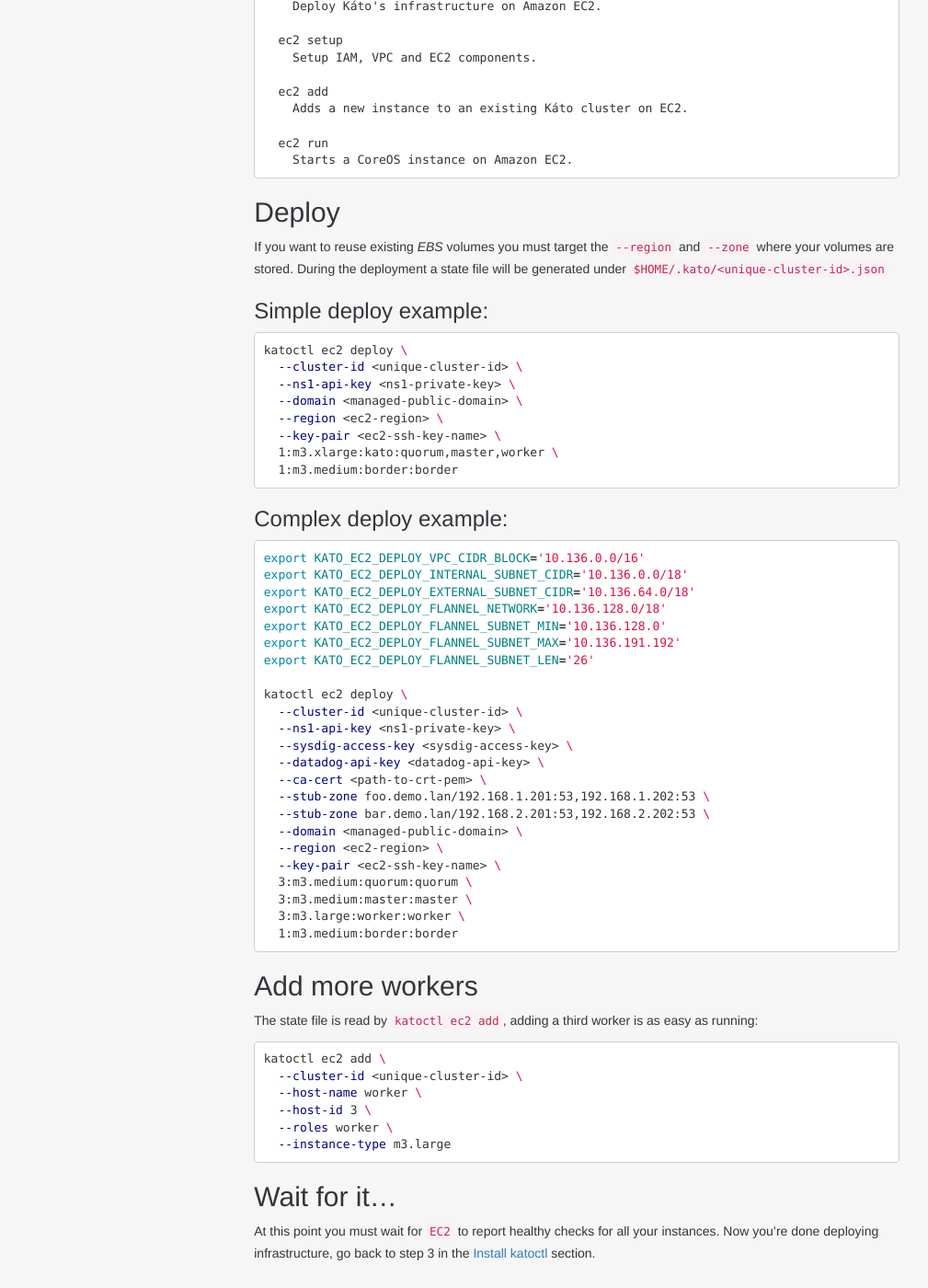
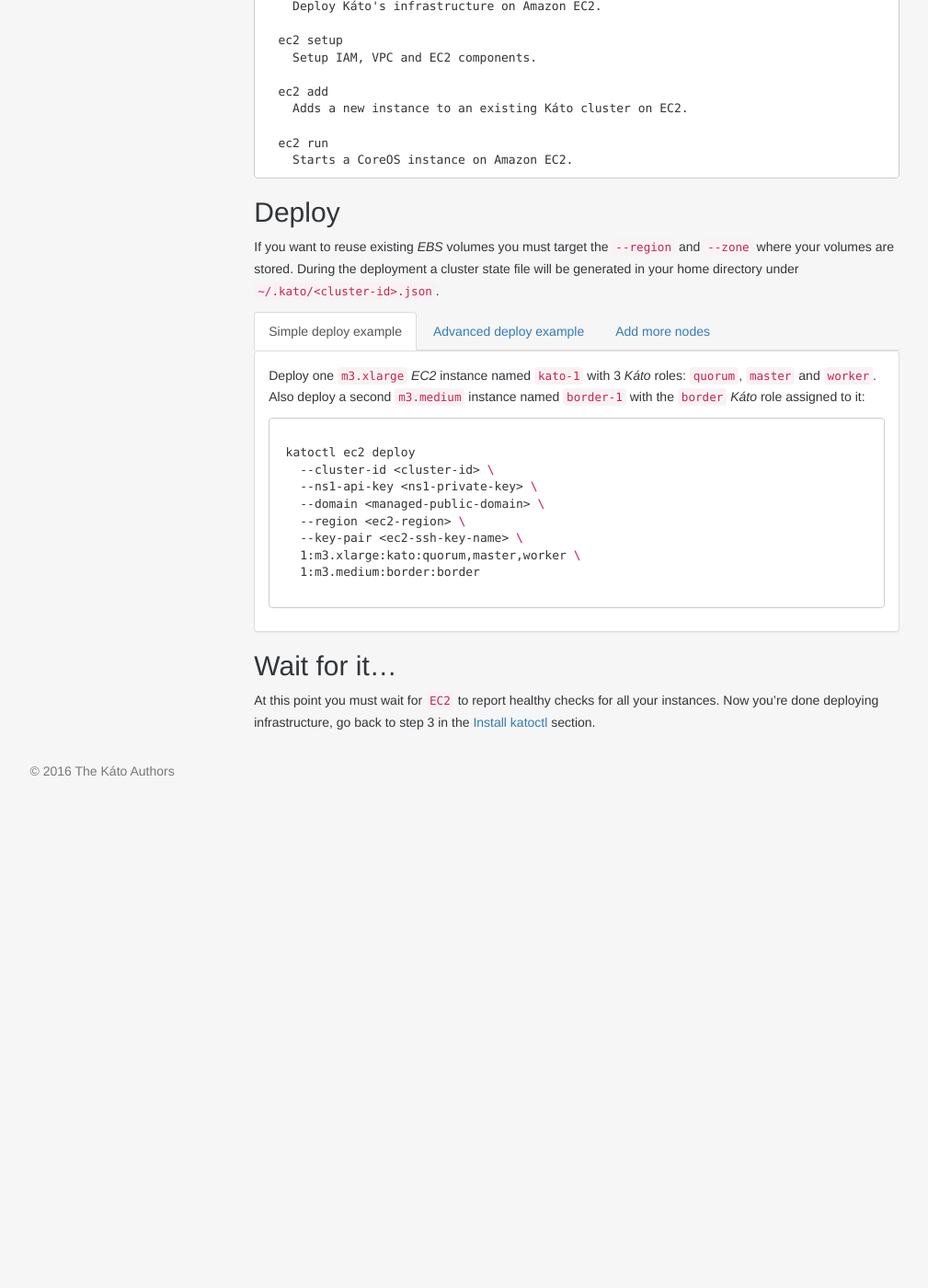
Before and after one commit to h0tbird/coreseed, a Jekyll site: the page built from docs/docs/ec2.md, in a window 1280 px wide and 1400 px high, scrolled down 631 px. Shown: the whole window at 92% size, without its empty margins (135-1144 px from the left). Built offline with Jekyll 4.4.1, drawn with Linux system fonts in a browser that asks for light colours; nearby versions of some CDN libraries; some web fonts are replaced; after the commit the page ends 1502 px from its top, so only the background shows below that.

Commit message:
Update ec2 docs

````diff
--- a/docs/docs/ec2.md
+++ b/docs/docs/ec2.md
@@ -40,59 +40,84 @@ Subcommands:
 
 ## Deploy
 
-If you want to reuse existing *EBS* volumes you must target the `--region` and `--zone` where your volumes are stored. During the deployment a state file will be generated under `$HOME/.kato/<unique-cluster-id>.json`
+If you want to reuse existing *EBS* volumes you must target the `--region` and `--zone` where your volumes are stored. During the deployment a cluster state file will be generated in your home directory under `~/.kato/<cluster-id>.json`.
 
-### Simple deploy example:
-```bash
-katoctl ec2 deploy \
-  --cluster-id <unique-cluster-id> \
-  --ns1-api-key <ns1-private-key> \
-  --domain <managed-public-domain> \
-  --region <ec2-region> \
-  --key-pair <ec2-ssh-key-name> \
-  1:m3.xlarge:kato:quorum,master,worker \
-  1:m3.medium:border:border
-```
+<ul class="nav nav-tabs">
+ <li class="active"><a href="#1" data-toggle="tab">Simple deploy example</a></li>
+ <li><a href="#2" data-toggle="tab">Advanced deploy example</a></li>
+ <li><a href="#3" data-toggle="tab">Add more nodes</a></li>
+</ul>
 
-### Complex deploy example:
-```bash
-export KATO_EC2_DEPLOY_VPC_CIDR_BLOCK='10.136.0.0/16'
-export KATO_EC2_DEPLOY_INTERNAL_SUBNET_CIDR='10.136.0.0/18'
-export KATO_EC2_DEPLOY_EXTERNAL_SUBNET_CIDR='10.136.64.0/18'
-export KATO_EC2_DEPLOY_FLANNEL_NETWORK='10.136.128.0/18'
-export KATO_EC2_DEPLOY_FLANNEL_SUBNET_MIN='10.136.128.0'
-export KATO_EC2_DEPLOY_FLANNEL_SUBNET_MAX='10.136.191.192'
-export KATO_EC2_DEPLOY_FLANNEL_SUBNET_LEN='26'
+<div class="tab-content ">
+ <div class="tab-pane active" id="1">
+  <div class="panel panel-default">
+   <div class="panel-body language-bash highlighter-rouge">
+    <p>Deploy one <code class="highlighter-rouge">m3.xlarge</code> <em>EC2</em> instance named <code class="highlighter-rouge">kato-1</code> with 3 <em>Káto</em> roles: <code class="highlighter-rouge">quorum</code>, <code class="highlighter-rouge">master</code> and <code class="highlighter-rouge">worker</code>. Also deploy a second <code class="highlighter-rouge">m3.medium</code> instance named <code class="highlighter-rouge">border-1</code> with the <code class="highlighter-rouge">border</code> <em>Káto</em> role assigned to it:</p>
+    <pre class="highlight"><code>
+ katoctl ec2 deploy
+   --cluster-id &lt;cluster-id&gt; <span class="se">\</span>
+   --ns1-api-key &lt;ns1-private-key&gt; <span class="se">\</span>
+   --domain &lt;managed-public-domain&gt; <span class="se">\</span>
+   --region &lt;ec2-region&gt; <span class="se">\</span>
+   --key-pair &lt;ec2-ssh-key-name&gt; <span class="se">\</span>
+   1:m3.xlarge:kato:quorum,master,worker <span class="se">\</span>
+   1:m3.medium:border:border
+    </code></pre>
+   </div>
+  </div>
+ </div>
 
-katoctl ec2 deploy \
-  --cluster-id <unique-cluster-id> \
-  --ns1-api-key <ns1-private-key> \
-  --sysdig-access-key <sysdig-access-key> \
-  --datadog-api-key <datadog-api-key> \
-  --ca-cert <path-to-crt-pem> \
-  --stub-zone foo.demo.lan/192.168.1.201:53,192.168.1.202:53 \
-  --stub-zone bar.demo.lan/192.168.2.201:53,192.168.2.202:53 \
-  --domain <managed-public-domain> \
-  --region <ec2-region> \
-  --key-pair <ec2-ssh-key-name> \
-  3:m3.medium:quorum:quorum \
-  3:m3.medium:master:master \
-  3:m3.large:worker:worker \
-  1:m3.medium:border:border
-```
+ <div class="tab-pane" id="2">
+  <div class="panel panel-default">
+   <div class="panel-body language-bash highlighter-rouge">
+    <p>Find below a much more complex deploy where many options are set:</p>
+    <pre class="highlight"><code>
+ <span class="nb">export </span><span class="nv">KATO_EC2_DEPLOY_VPC_CIDR_BLOCK</span><span class="o">=</span><span class="s1">'10.136.0.0/16'</span>
+ <span class="nb">export </span><span class="nv">KATO_EC2_DEPLOY_INTERNAL_SUBNET_CIDR</span><span class="o">=</span><span class="s1">'10.136.0.0/18'</span>
+ <span class="nb">export </span><span class="nv">KATO_EC2_DEPLOY_EXTERNAL_SUBNET_CIDR</span><span class="o">=</span><span class="s1">'10.136.64.0/18'</span>
+ <span class="nb">export </span><span class="nv">KATO_EC2_DEPLOY_FLANNEL_NETWORK</span><span class="o">=</span><span class="s1">'10.136.128.0/18'</span>
+ <span class="nb">export </span><span class="nv">KATO_EC2_DEPLOY_FLANNEL_SUBNET_MIN</span><span class="o">=</span><span class="s1">'10.136.128.0'</span>
+ <span class="nb">export </span><span class="nv">KATO_EC2_DEPLOY_FLANNEL_SUBNET_MAX</span><span class="o">=</span><span class="s1">'10.136.191.192'</span>
+ <span class="nb">export </span><span class="nv">KATO_EC2_DEPLOY_FLANNEL_SUBNET_LEN</span><span class="o">=</span><span class="s1">'26'</span>
 
-## Add more workers
+ katoctl ec2 deploy <span class="se">\</span>
+   --cluster-id &lt;cluster-id&gt; <span class="se">\</span>
+   --ns1-api-key &lt;ns1-private-key&gt; <span class="se">\</span>
+   --sysdig-access-key &lt;sysdig-access-key&gt; <span class="se">\</span>
+   --datadog-api-key &lt;datadog-api-key&gt; <span class="se">\</span>
+   --slack-webhook &lt;slack-webhook-url&gt; <span class="se">\</span>
+   --ca-cert &lt;path-to-crt-pem&gt; <span class="se">\</span>
+   --stub-zone foo.demo.lan/192.168.1.201:53,192.168.1.202:53 <span class="se">\</span>
+   --stub-zone bar.demo.lan/192.168.2.201:53,192.168.2.202:53 <span class="se">\</span>
+   --domain &lt;managed-public-domain&gt; <span class="se">\</span>
+   --region &lt;ec2-region&gt; <span class="se">\</span>
+   --key-pair &lt;ec2-ssh-key-name&gt; <span class="se">\</span>
+   3:m3.medium:quorum:quorum <span class="se">\</span>
+   3:m3.medium:master:master <span class="se">\</span>
+   3:m3.large:worker:worker <span class="se">\</span>
+   1:m3.medium:border:border
+    </code></pre>
+   </div>
+  </div>
+ </div>
 
-The state file is read by `katoctl ec2 add`, adding a third worker is as easy as running:
+ <div class="tab-pane" id="3">
+  <div class="panel panel-default">
+   <div class="panel-body language-bash highlighter-rouge">
+    <p>The cluster state file is read by <code class="highlighter-rouge">katoctl ec2 add</code>, adding a third worker is as easy as running:</p>
+    <pre class="highlight"><code>
+ katoctl ec2 add <span class="se">\</span>
+   --cluster-id &lt;cluster-id&gt; <span class="se">\</span>
+   --host-name worker <span class="se">\</span>
+   --host-id 3 <span class="se">\</span>
+   --roles worker <span class="se">\</span>
+   --instance-type m3.large
+    </code></pre>
+   </div>
+  </div>
+ </div>
 
-```bash
-katoctl ec2 add \
-  --cluster-id <unique-cluster-id> \
-  --host-name worker \
-  --host-id 3 \
-  --roles worker \
-  --instance-type m3.large
-```
+</div>
 
 ## Wait for it...
 At this point you must wait for `EC2` to report healthy checks for all your instances. Now you're done deploying infrastructure, go back to step 3 in the [Install katoctl]({{ site.baseurl}}/docs) section.
````
